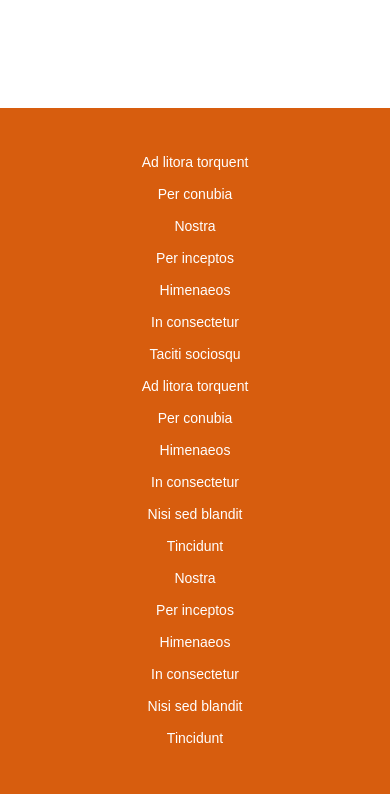
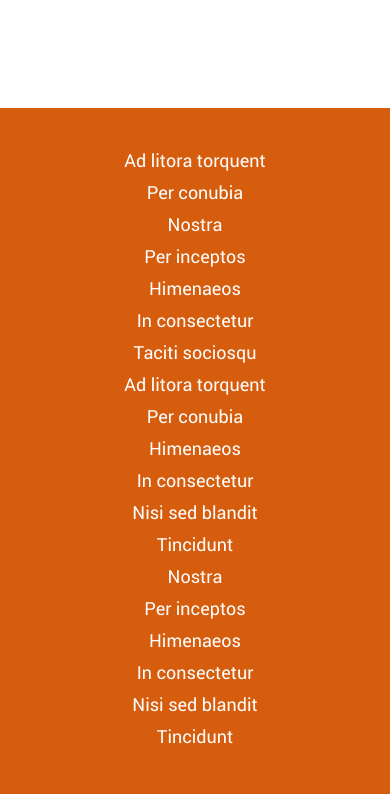
Before and after one commit to alex-rns/Homework-6, a plain HTML site: page index.html in a window 390 px wide. Shown: the part 4512-5306 px from the top of the page. Drawn offline with nearby package versions, Linux system fonts and the light colour scheme.

Commit message:
full template with responsive + some fix

```diff
--- a/index.html
+++ b/index.html
@@ -172,29 +172,29 @@
       <div class="container">
         <div class="row">
           <ul class="col-md">
-            <li><a href="">Ad litora torquent</a></li>
-            <li><a href="">Per conubia</a></li>
-            <li><a href="">Nostra</a></li>
-            <li><a href="">Per inceptos</a></li>
-            <li><a href="">Himenaeos</a></li>
-            <li><a href="">In consectetur</a></li>
+            <li><a>Ad litora torquent</a></li>
+            <li><a>Per conubia</a></li>
+            <li><a>Nostra</a></li>
+            <li><a>Per inceptos</a></li>
+            <li><a>Himenaeos</a></li>
+            <li><a>In consectetur</a></li>
           </ul>
           <ul class="col-md">
-            <li><a href="">Taciti sociosqu</a></li>
-            <li><a href="">Ad litora torquent</a></li>
-            <li><a href="">Per conubia</a></li>
-            <li><a href="">Himenaeos</a></li>
-            <li><a href="">In consectetur</a></li>
-            <li><a href="">Nisi sed blandit</a></li>
-            <li><a href="">Tincidunt</a></li>
+            <li><a>Taciti sociosqu</a></li>
+            <li><a>Ad litora torquent</a></li>
+            <li><a>Per conubia</a></li>
+            <li><a>Himenaeos</a></li>
+            <li><a>In consectetur</a></li>
+            <li><a>Nisi sed blandit</a></li>
+            <li><a>Tincidunt</a></li>
           </ul>
           <ul class="col-md">
-            <li><a href="">Nostra</a></li>
-            <li><a href="">Per inceptos</a></li>
-            <li><a href="">Himenaeos</a></li>
-            <li><a href="">In consectetur</a></li>
-            <li><a href="">Nisi sed blandit</a></li>
-            <li><a href="">Tincidunt</a></li>
+            <li><a>Nostra</a></li>
+            <li><a>Per inceptos</a></li>
+            <li><a>Himenaeos</a></li>
+            <li><a>In consectetur</a></li>
+            <li><a>Nisi sed blandit</a></li>
+            <li><a>Tincidunt</a></li>
           </ul>
         </div>
       </div>
--- a/styles/sass/layout/_footer.sass
+++ b/styles/sass/layout/_footer.sass
@@ -1,9 +1,10 @@
 .top-footer
+  color: #fff
   background: #d75d0e
-  font: 18px / 24px "RobotoRegular", sans-serif
   li
     margin-bottom: 6px
   a
+    font: 18px / 24px "RobotoRegular", sans-serif
     color: #fff
     &:hover
       text-transform: uppercase
```
Also changed, not shown: styles/css/style.css.
